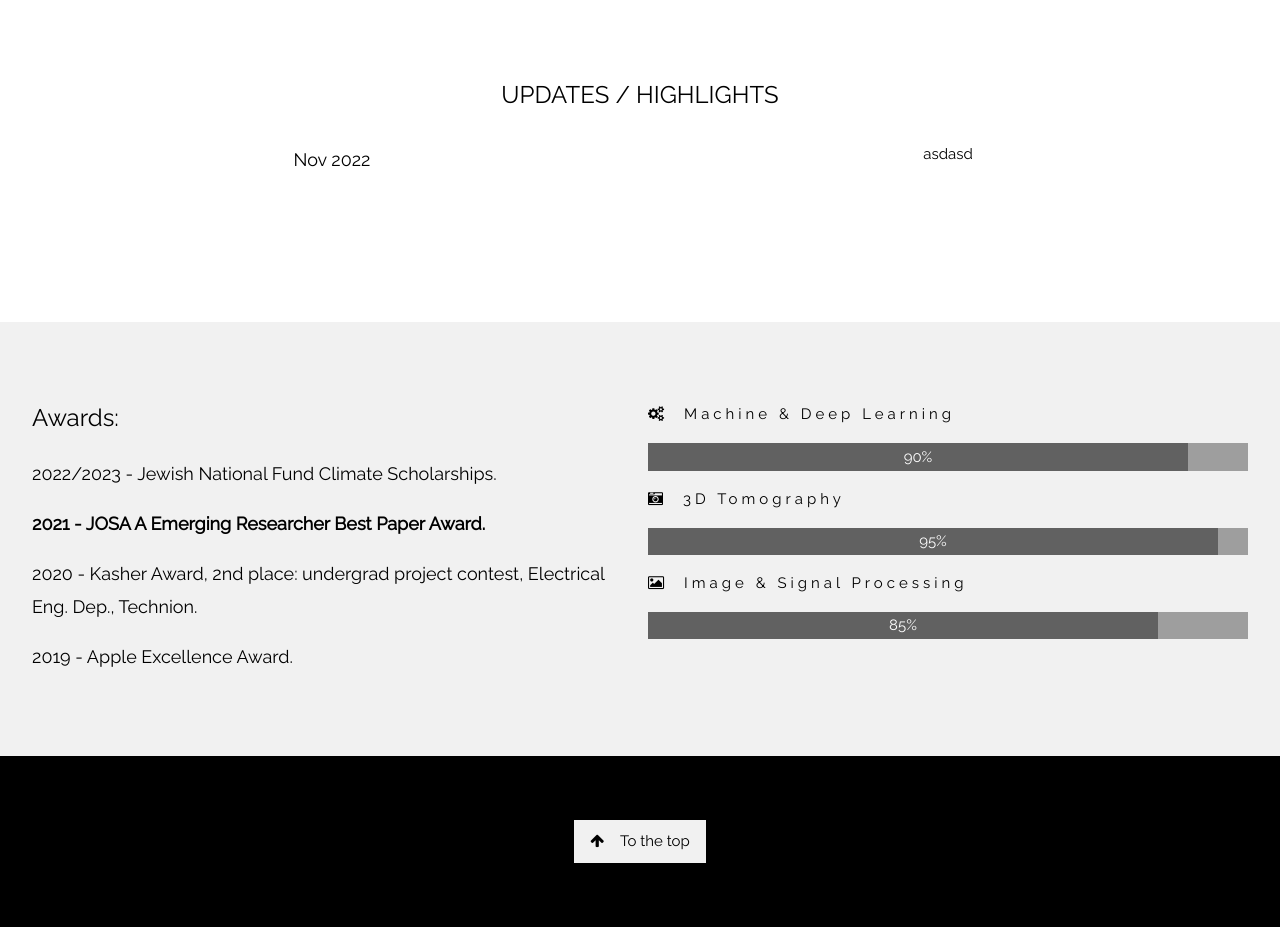
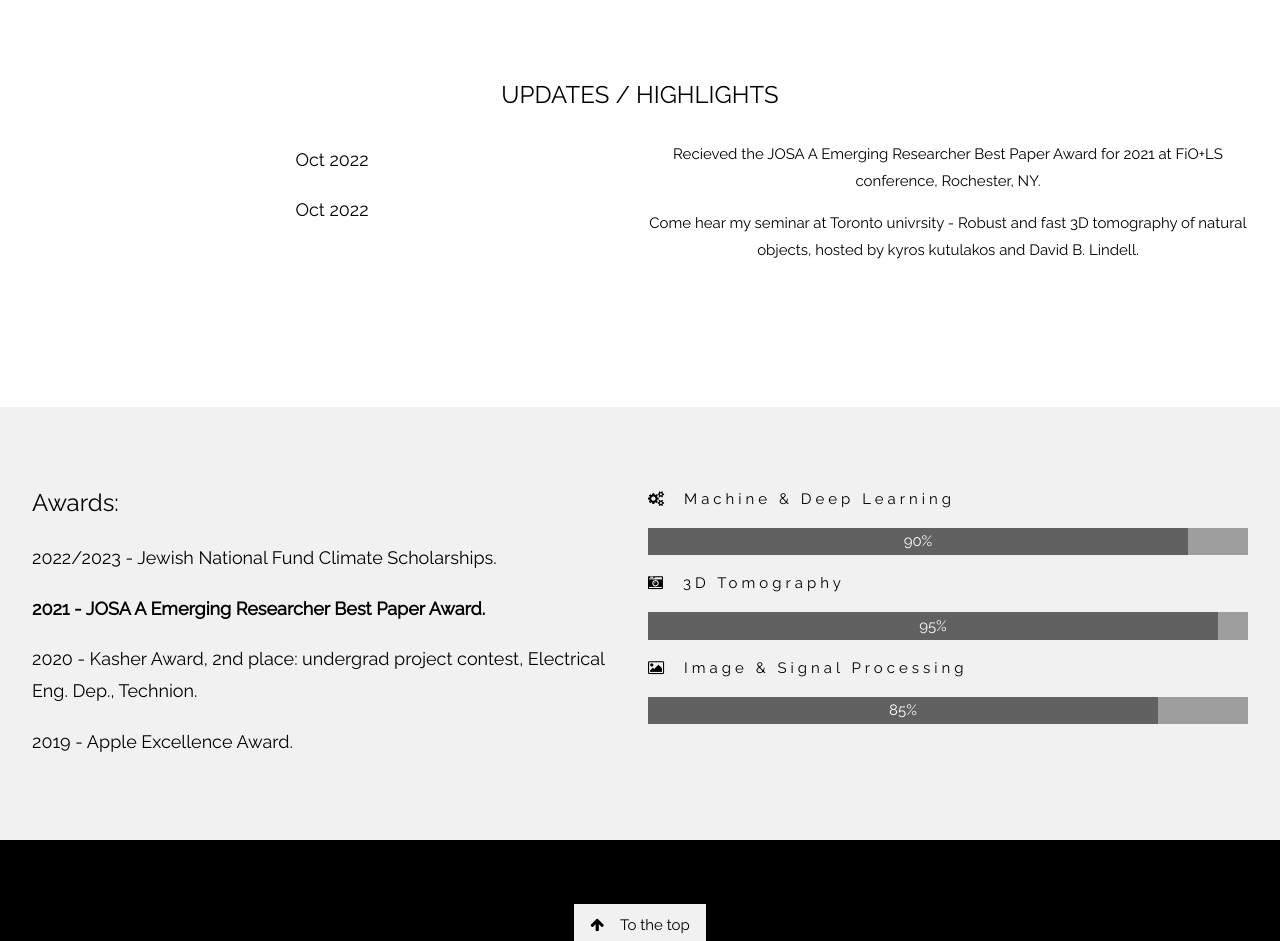
Before and after one commit to ronenroi/ronenroi.github.io, a plain HTML site: page index.html in a window 1280 px wide. Shown: the part 2840-3781 px from the top of the page. Drawn offline with nearby package versions, Linux system fonts and the light colour scheme.

Commit message:
Update index.html

```diff
--- a/index.html
+++ b/index.html
@@ -192,10 +192,13 @@ Additionally, my paper Plankton reconstruction through robust statistical optica
   <h3 class="w3-center">UPDATES / HIGHLIGHTS</h3>
     <div class="w3-row-padding w3-center">
     <div class="w3-col m6">
-  <p class="w3-center w3-large">Nov 2022</p>
+      <p class="w3-center w3-large">Oct 2022</p>
+      <p class="w3-center w3-large">Oct 2022</p>
       </div>
-  <div class="w3-col m6">
-      <p class="w3-center">asdasd</p>
+  <div class="w3-col m6 ">
+      <p class="w3-center w3-left-align">Recieved the  JOSA A Emerging Researcher Best Paper Award for 2021 at FiO+LS conference, Rochester, NY.</p>
+          <p class="w3-center w3-left-align">Come hear my seminar at Toronto univrsity - Robust and fast 3D tomography of natural objects,
+            hosted by kyros kutulakos and David B. Lindell.</p>
 
   </div>
   </div>
```
